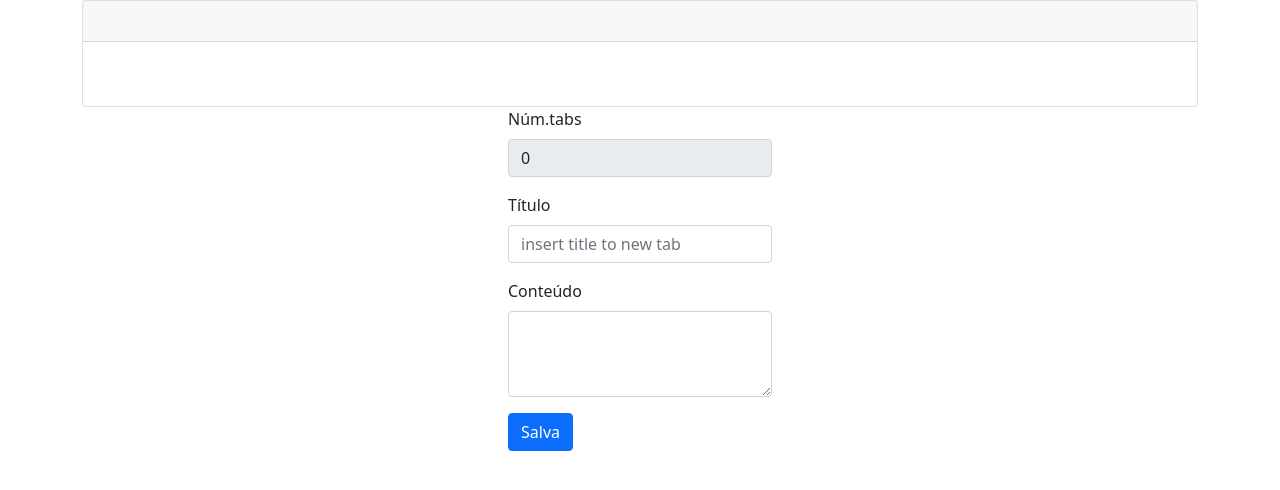
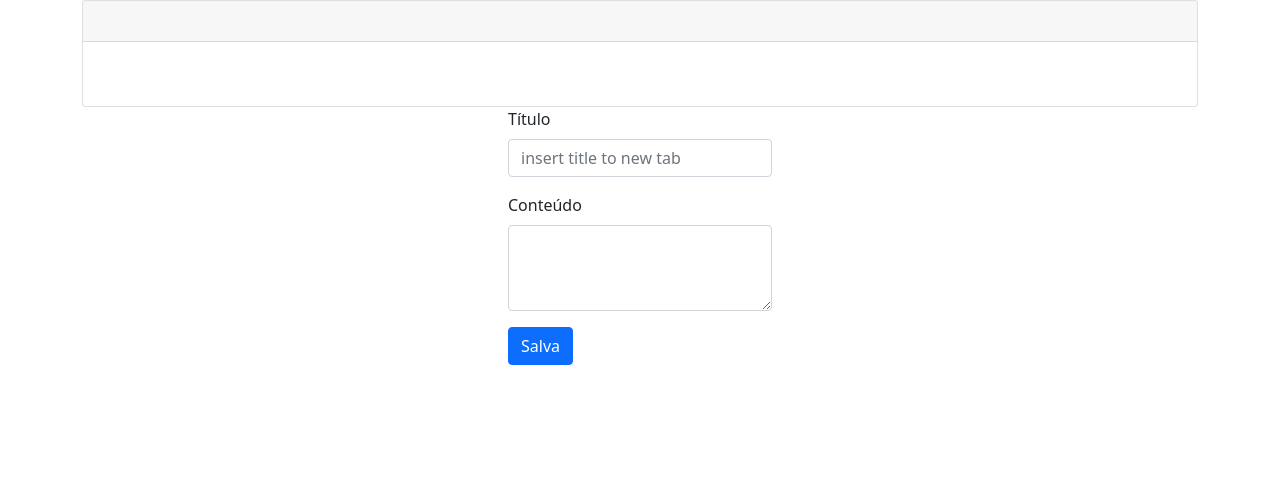
Before and after one commit to felipesergios/FrameworksJS, a React (Create React App) app in the folder Projeto/: page / in a window 1280 px wide. Shown: the top 490 px of the page. Built offline with nearby package versions, Linux system fonts and the light colour scheme.

Commit message:
create basic validation in components

```diff
--- a/Projeto/src/components/FormCards/FormCards.tsx
+++ b/Projeto/src/components/FormCards/FormCards.tsx
@@ -1,10 +1,14 @@
 import React, { FormEvent,useState } from 'react'
 import {Form,Button} from 'react-bootstrap'
 import {Container} from 'react-bootstrap'
+
+
 import {Tab_view} from '../Tabs'
 interface TabsFormProps{
   onSubmit: (qst:Tab_view)=>void
 }
+
+
 
 export default function FormCards({onSubmit}:TabsFormProps){
 
@@ -29,9 +33,8 @@ export default function FormCards({onSubmit}:TabsFormProps){
 
     return (
 <Container style={{ width: '18rem' }}>
-
 <Form onSubmit={submit}>
-  <Form.Group className="mb-3" controlId="exampleForm.ControlInput1">
+  <Form.Group className="mb-3" controlId="exampleForm.ControlInput1" hidden>
     <Form.Label>Núm.tabs</Form.Label>
     <Form.Control type="number" placeholder="insert number of tab"
     value={tabs_count} onChange={e=>setTabs_count(parseInt(e.target.value))} disabled/>
@@ -39,7 +42,7 @@ export default function FormCards({onSubmit}:TabsFormProps){
 
   <Form.Group className="mb-3" controlId="exampleForm.ControlInput1">
     <Form.Label>Título</Form.Label>
-    <Form.Control type="text" placeholder="insert title to new tab"
+    <Form.Control type="text" required maxLength={10} minLength={4} placeholder="insert title to new tab"
     value={title} onChange={e=>setTitle(e.target.value)}
     />
   </Form.Group>
@@ -47,7 +50,7 @@ export default function FormCards({onSubmit}:TabsFormProps){
   <Form.Group className="mb-3" controlId="exampleForm.ControlTextarea1">
     <Form.Label>Conteúdo</Form.Label>
     <Form.Control as="textarea" rows={3}
-    value={content} onChange={e=>setContent(e.target.value)}
+    value={content} required onChange={e=>setContent(e.target.value)}
     />
   </Form.Group>
   <Button type="submit">Salva</Button>
@@ -55,3 +58,7 @@ export default function FormCards({onSubmit}:TabsFormProps){
 </Container>
     )
 }
+
+/*----------------------------------------------------------------
+
+*/
```
